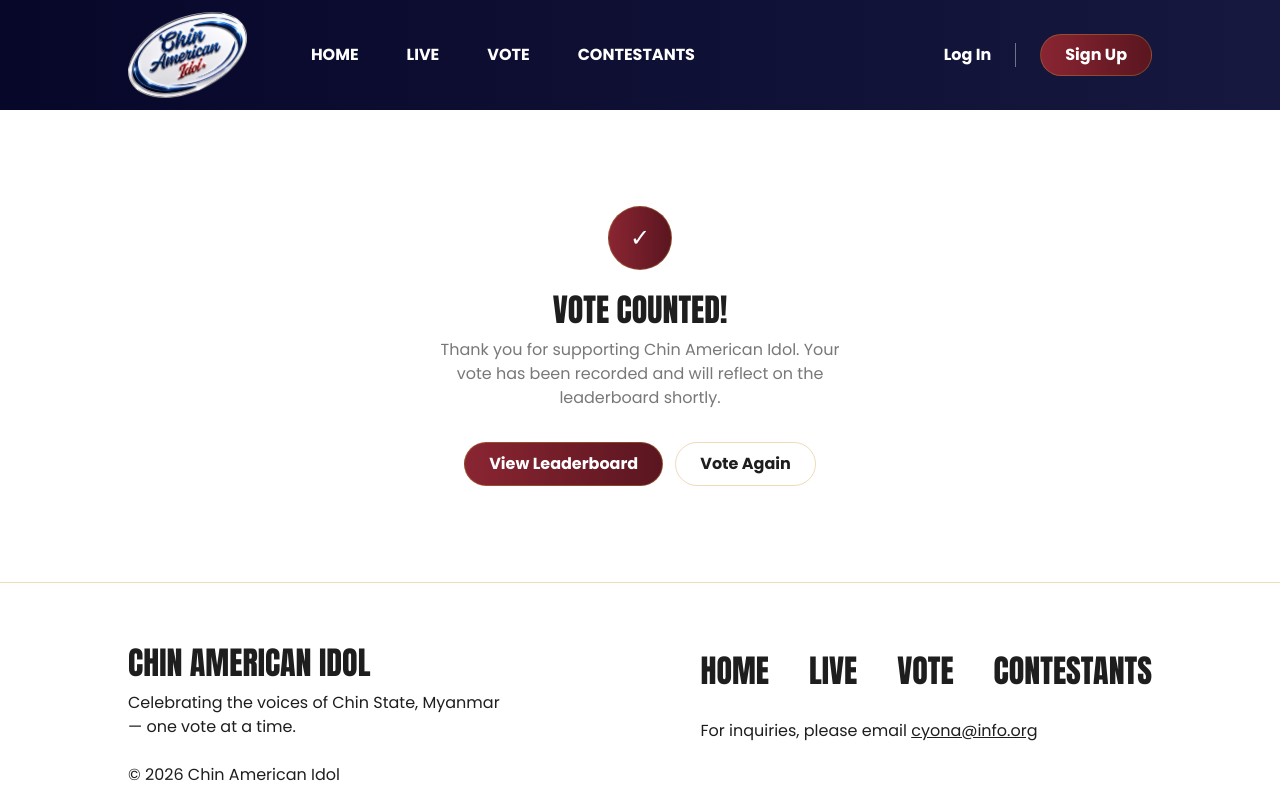
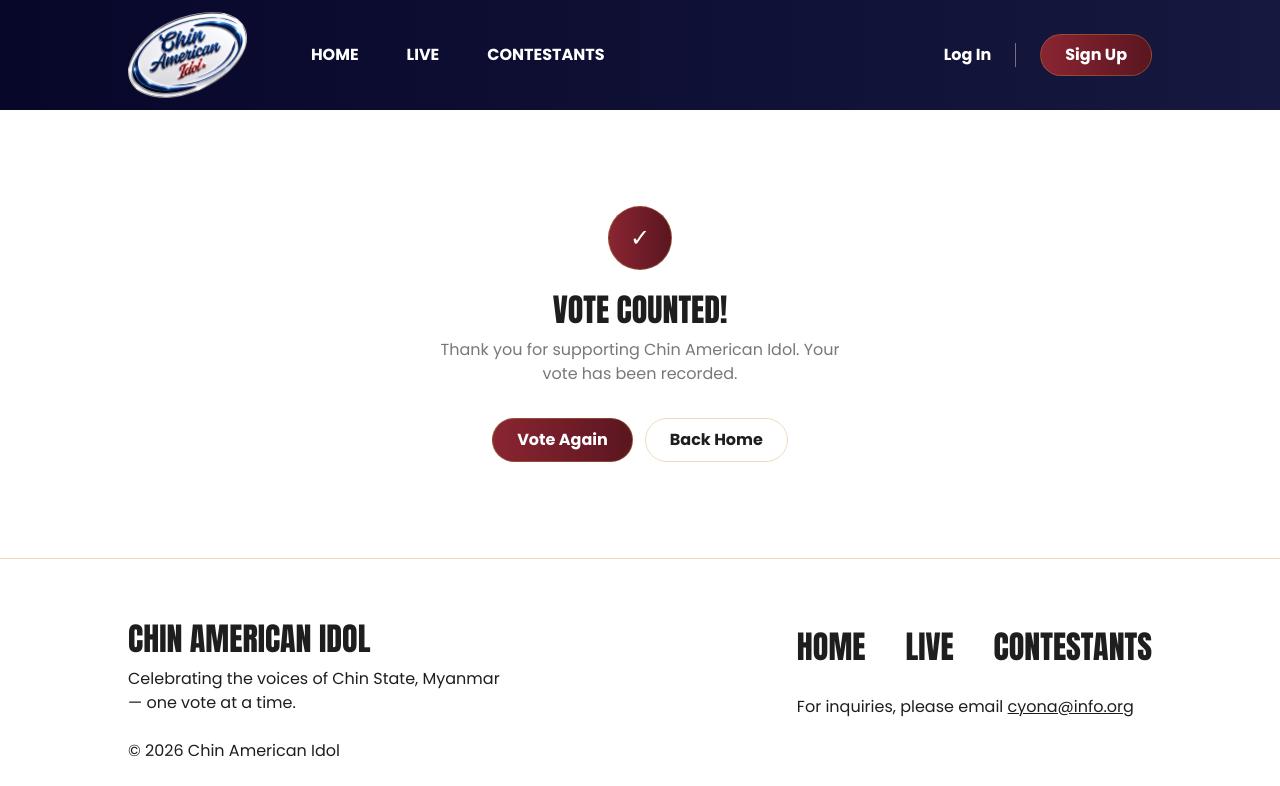
Before and after one commit to Vathawng/chin-idol, a Next.js app: page /vote/success in a window 1280 px wide. Shown: the top 786 px of the page. Built offline with nearby package versions, Linux system fonts and the light colour scheme.

Commit message:
Remove leaderboard and vote counts

```diff
--- a/app/contestants/[id]/page.tsx
+++ b/app/contestants/[id]/page.tsx
@@ -27,12 +27,6 @@ export default function ContestantPage({ params }: { params: { id: string } }) {
         <p className="font-body text-[16px] text-ink/70 leading-relaxed mb-8">
           {contestant.bio}
         </p>
-        <div className="flex items-baseline gap-2 mb-8">
-          <span className="font-display text-[32px] text-[#8a2532]">
-            {contestant.votes.toLocaleString()}
-          </span>
-          <span className="font-body text-[14px] text-ink/50">votes so far</span>
-        </div>
 
         <VoteWidget
           contestantId={contestant.id}
--- a/app/leaderboard/page.tsx
+++ /dev/null
@@ -1,55 +0,0 @@
-import Link from "next/link";
-import { MOCK_CONTESTANTS } from "@/lib/contestants";
-
-export default function LeaderboardPage() {
-  const ranked = [...MOCK_CONTESTANTS].sort((a, b) => b.votes - a.votes);
-  const total = ranked.reduce((sum, c) => sum + c.votes, 0);
-
-  return (
-    <div className="mx-auto max-w-3xl px-6 py-20">
-      <p className="font-display text-[14px] tracking-widest text-ink/50 uppercase mb-2">
-        Live Standings
-      </p>
-      <h1 className="font-display text-[40px] leading-none text-ink uppercase mb-2">
-        Leaderboard
-      </h1>
-      <p className="font-body text-[16px] text-ink/60 mb-10">
-        {total.toLocaleString()} total votes cast so far this season.
-      </p>
-
-      <ol className="space-y-3">
-        {ranked.map((c, i) => {
-          const pct = total ? Math.round((c.votes / total) * 100) : 0;
-          return (
-            <li key={c.id}>
-              <Link
-                href={`/contestants/${c.id}`}
-                className="card-border flex items-center gap-4 rounded-lg p-4"
-              >
-                <span className="font-display text-[24px] w-10 text-center text-ink/40 shrink-0">
-                  {i + 1}
-                </span>
-                <div className="flex-1 min-w-0">
-                  <div className="flex items-baseline justify-between gap-3">
-                    <span className="font-display text-[20px] text-ink uppercase truncate">
-                      {c.name}
-                    </span>
-                    <span className="font-body font-bold text-sm text-[#8a2532] tabular-nums shrink-0">
-                      {c.votes.toLocaleString()}
-                    </span>
-                  </div>
-                  <div className="mt-2 h-2 rounded-full bg-ink/10 overflow-hidden">
-                    <div
-                      className="h-full rounded-full bg-gradient-to-r from-[#8a2532] to-[#5a1620]"
-                      style={{ width: `${pct}%` }}
-                    />
-                  </div>
-                </div>
-              </Link>
-            </li>
-          );
-        })}
-      </ol>
-    </div>
-  );
-}
--- a/app/vote/success/page.tsx
+++ b/app/vote/success/page.tsx
@@ -11,20 +11,20 @@ export default function VoteSuccessPage() {
       </h1>
       <p className="font-body text-[16px] text-ink/60 mb-8">
         Thank you for supporting Chin American Idol. Your vote has been
-        recorded and will reflect on the leaderboard shortly.
+        recorded.
       </p>
       <div className="flex justify-center gap-3">
         <Link
-          href="/leaderboard"
+          href="/#contestants"
           className="btn-maroon rounded-pill h-11 px-6 flex items-center font-body font-bold text-[16px] text-white"
         >
-          View Leaderboard
+          Vote Again
         </Link>
         <Link
           href="/"
           className="btn-outline-chrome rounded-pill h-11 px-6 flex items-center font-body font-bold text-[16px] text-ink"
         >
-          Vote Again
+          Back Home
         </Link>
       </div>
     </div>
--- a/components/Footer.tsx
+++ b/components/Footer.tsx
@@ -32,9 +32,6 @@ export default function Footer() {
             <Link href="/watch" className="font-display text-[24px] sm:text-[32px] text-ink uppercase hover:text-maroon-from transition-colors">
               Live
             </Link>
-            <Link href="/leaderboard" className="font-display text-[24px] sm:text-[32px] text-ink uppercase hover:text-maroon-from transition-colors">
-              Vote
-            </Link>
             <Link href="/#contestants" className="font-display text-[24px] sm:text-[32px] text-ink uppercase hover:text-maroon-from transition-colors">
               Contestants
             </Link>
--- a/components/SiteHeader.tsx
+++ b/components/SiteHeader.tsx
@@ -8,7 +8,6 @@ import { usePathname } from "next/navigation";
 const NAV_LINKS = [
   { label: "HOME", href: "/" },
   { label: "LIVE", href: "/watch" },
-  { label: "VOTE", href: "/leaderboard" },
   { label: "CONTESTANTS", href: "/#contestants" },
 ];
 
```
